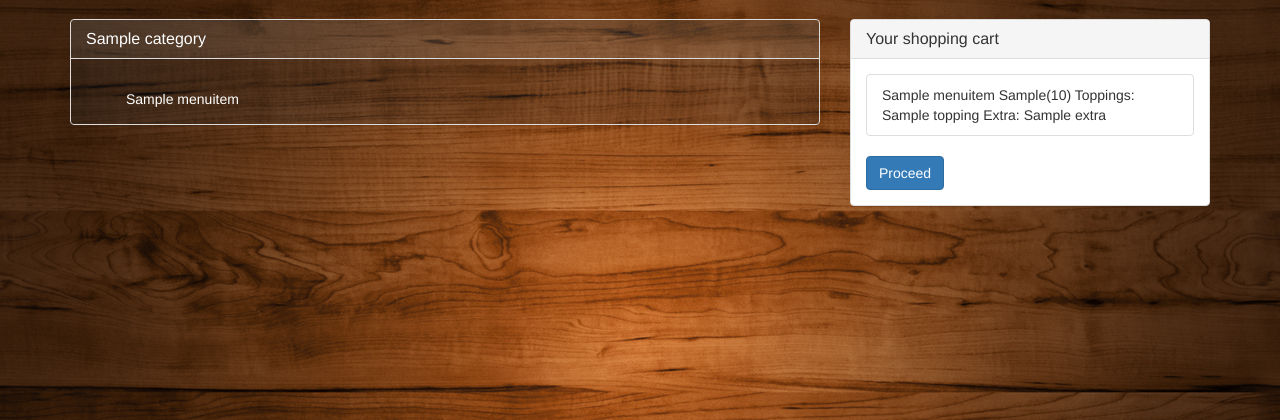
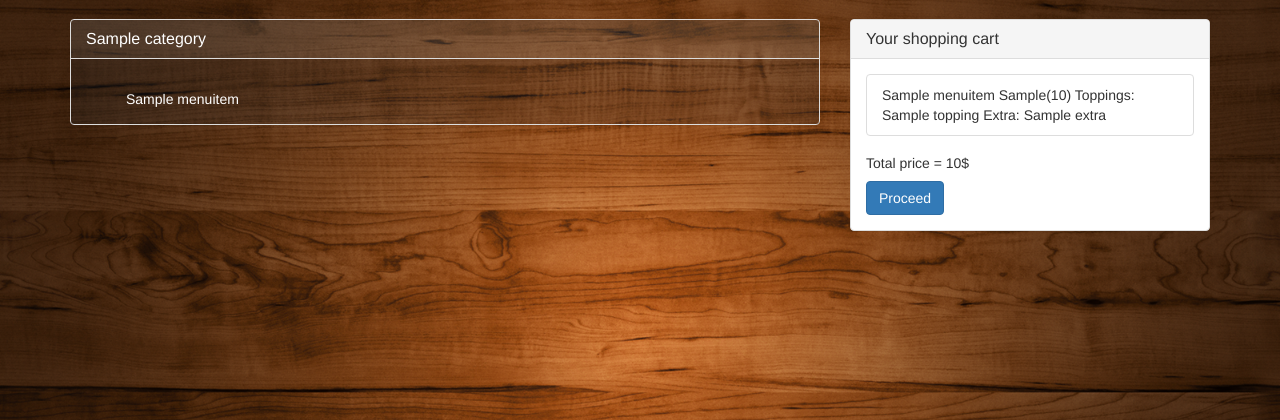
Before and after one commit to Rabahjamal/Pizza-Online-Ordering, a Django app: page / in a window 1280 px wide. Shown: the part 51-471 px from the top of the page. Run offline with Django 3.2, Linux system fonts and the light colour scheme; a user stored in the database is signed in; tables that the repository leaves empty hold one stand-in row (values such as "Sample post"); some libraries are stand-ins or nearby versions.

Commit message:
modified the shopping cart to display the current total_price

```diff
--- a/orders/templates/orders/home.html
+++ b/orders/templates/orders/home.html
@@ -20,7 +20,7 @@
   <script>
         document.addEventListener('DOMContentLoaded', function() {
             var menu = {{ serialized_menu | safe }};
-
+            var total_price=0;
             // retrive shopping cart items when the user refresh the page
             $.ajax({
                  dataType: 'json',
@@ -31,6 +31,7 @@
                       //document.querySelector('#shopping_list').append(li);
                       console.log(JSON.parse(response));
                       shopping_cart_items = JSON.parse(response);
+
                       for(var i = 0; i < shopping_cart_items.length; i++)
                       {
                         const li = document.createElement('li');
@@ -38,6 +39,7 @@
                          shopping_cart_items[i]['size'] + "(" + shopping_cart_items[i]['price'] + ")";
                         li.setAttribute("class", "list-group-item");
                         document.querySelector('#shopping_list').append(li);
+                        total_price += shopping_cart_items[i]['price'];
 
                         if(shopping_cart_items[i]['toppings'].length)
                         {
@@ -61,6 +63,14 @@
 
                       if(shopping_cart_items.length)
                       {
+                        // adding total price info
+                        var price = document.createElement("H5");
+                        var t = document.createTextNode("Total price = " + total_price +"$");
+                        price.appendChild(t);
+                        price.setAttribute("id", "price_info");
+                        document.getElementById("shopping_cart").appendChild(price);
+
+                        // adding proceed_button
                         var btn = document.createElement("BUTTON");
                         btn.innerHTML = "Proceed";
                         btn.setAttribute("id", "proceed_button");
@@ -170,7 +180,16 @@
                                li.setAttribute("class", "list-group-item");
                                document.querySelector('#shopping_list').append(li);
 
+                               total_price+=parseFloat(item_data['price']);
+
                                if(!document.querySelector('#proceed_button')) {
+                                   // adding total price info
+                                   var price = document.createElement("H5");
+                                   var t = document.createTextNode("Total price = " + total_price +"$");
+                                   price.appendChild(t);
+                                   price.setAttribute("id", "price_info");
+                                   document.getElementById("shopping_cart").appendChild(price);
+
                                    var btn = document.createElement("BUTTON");
                                    btn.innerHTML = "Proceed";
                                    btn.setAttribute("id", "proceed_button");
@@ -179,6 +198,10 @@
                                      window.location.href = "{% url 'place_order' %}";
                                    }
                                    document.getElementById("shopping_cart").appendChild(btn);
+                               }
+                               else {
+                                 var price = document.getElementById("price_info");
+                                 price.innerHTML = "Total price = " + total_price +"$";
                                }
                           },
                           error: function (response) {
```
